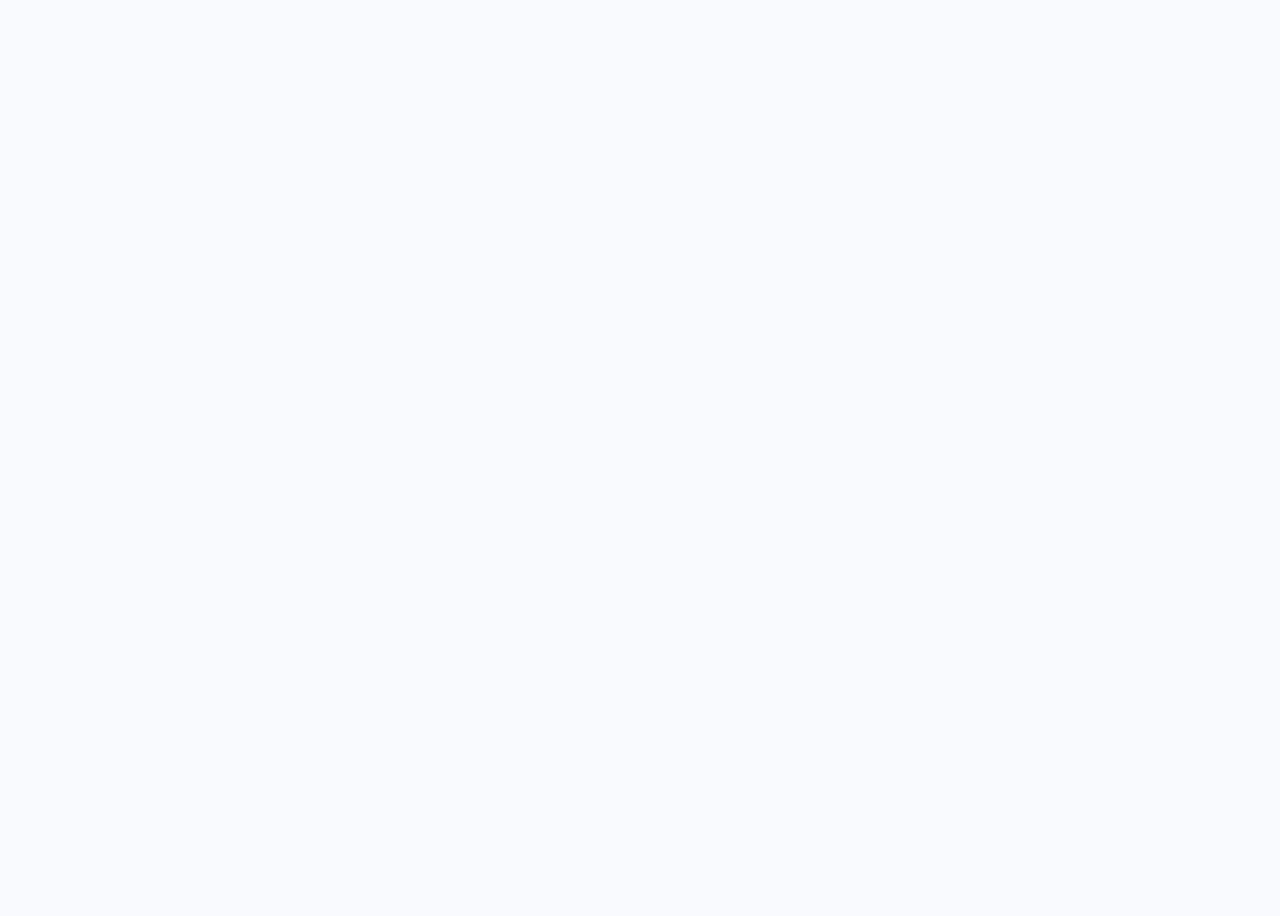
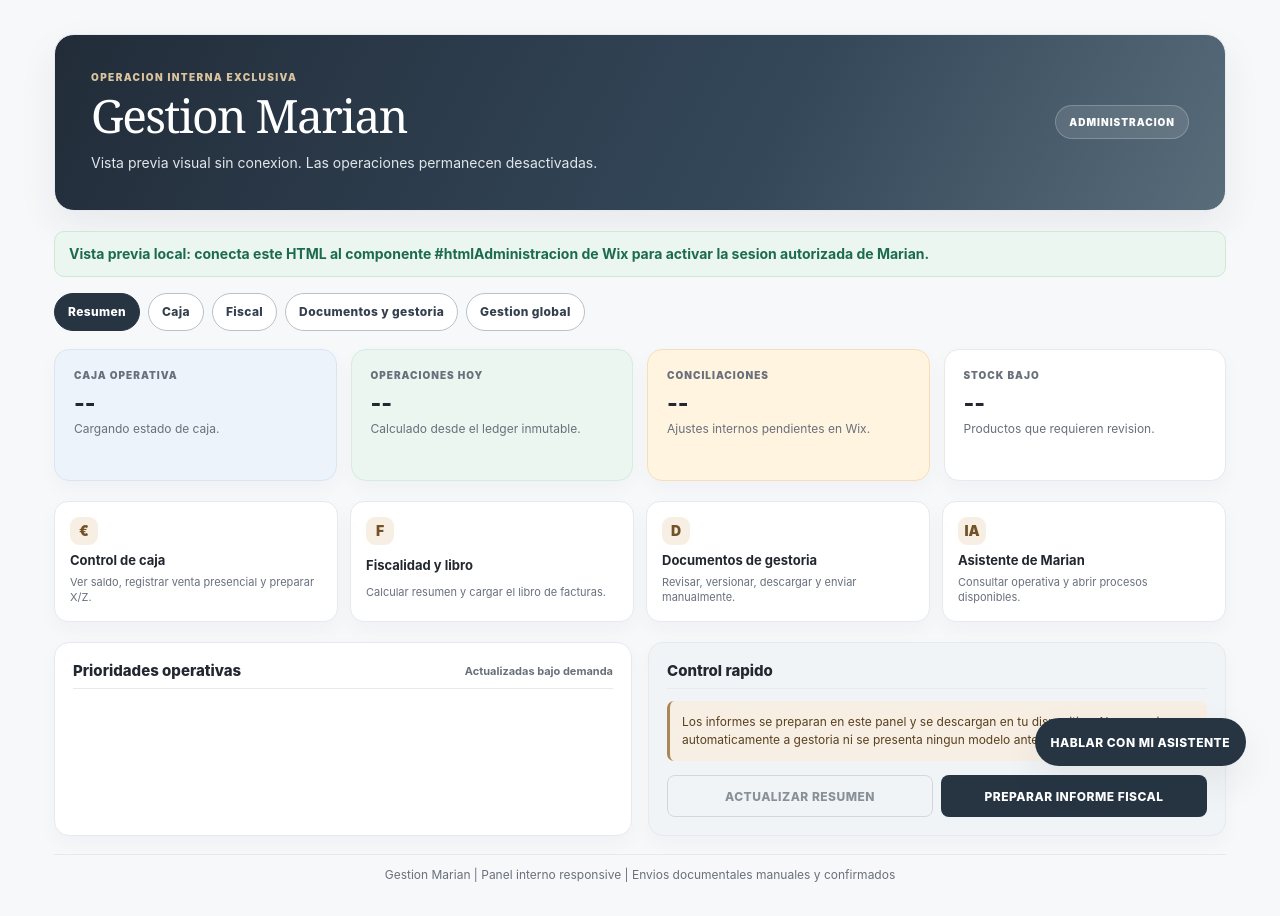
Before and after one commit to nachoortegazgz/marianmadrid2002, a website: page docs/WIDGET_PANEL_GESTION_MARIAN.html in a window 1280 px wide. Before the commit the page ends 800 px from the top, so only its background shows below. Drawn offline with Linux system fonts and the light colour scheme.

Commit message:
fix: render admin widget preview safely

```diff
--- a/docs/WIDGET_PANEL_GESTION_MARIAN.html
+++ b/docs/WIDGET_PANEL_GESTION_MARIAN.html
@@ -248,6 +248,13 @@
       window.parent.postMessage(message, parentOrigin || '*');
     }
     function request(type, payload = {}) { post(type, payload); }
+    function enableStandalonePreview() {
+      if (window.parent !== window) return;
+      $('app').hidden = false;
+      $('subtitle').textContent = 'Vista previa visual sin conexion. Las operaciones permanecen desactivadas.';
+      show('info', 'Vista previa local: conecta este HTML al componente #htmlAdministracion de Wix para activar la sesion autorizada de Marian.');
+      ['refreshOverview', 'refreshCash', 'registerManualTx', 'registerXCount', 'registerZClosing', 'loadFiscalSummary', 'loadLedgerBook', 'downloadManagerCsv', 'loadPreparedManagerPackages', 'previewManagerPackage', 'createManagerPackage', 'downloadManagerPackage', 'emailManagerPackage', 'assistantSend'].forEach((id) => { const element = $(id); if (element) element.disabled = true; });
+    }
     function show(kind, message) {
       ['infoAlert', 'warnAlert', 'errorAlert'].forEach((id) => { $(id).style.display = 'none'; });
       const target = kind === 'error' ? $('errorAlert') : kind === 'warn' ? $('warnAlert') : $('infoAlert');
@@ -480,6 +487,7 @@
     $('assistantClose').addEventListener('click', () => { $('assistantDialog').classList.remove('open'); $('assistantFab').setAttribute('aria-expanded', 'false'); });
     $('assistantForm').addEventListener('submit', (event) => { event.preventDefault(); const message = $('assistantInput').value.trim(); if (!message) return; const history = chatHistory.slice(-8); addChatMessage('user', message); chatHistory.push({ role: 'user', content: message }); $('assistantInput').value = ''; renderAssistantActions([]); setLoading($('assistantSend'), true, 'Pensando...'); request(TYPES.AI_CHAT, { message, history }); });
     window.addEventListener('message', (event) => { const message = event?.data || {}; const type = String(message.type || '').trim().toUpperCase(); if (!VALID_TYPES.has(type)) return; const payload = message.payload || {}; const readyAck = type === TYPES.READY && String(payload.status || '').toUpperCase() === 'ACK'; if (!parentOrigin) { if (!readyAck || event.source !== window.parent || !event.origin || event.origin === 'null') return; parentOrigin = event.origin; } if (event.origin !== parentOrigin || event.source !== window.parent) return; if (type === TYPES.READY) return; if (type === TYPES.CONTEXT) { applyContext(payload); return; } handleResponse(type, payload); });
+    enableStandalonePreview();
     post(TYPES.READY, { traceId }, true);
   </script>
 </body>
```
